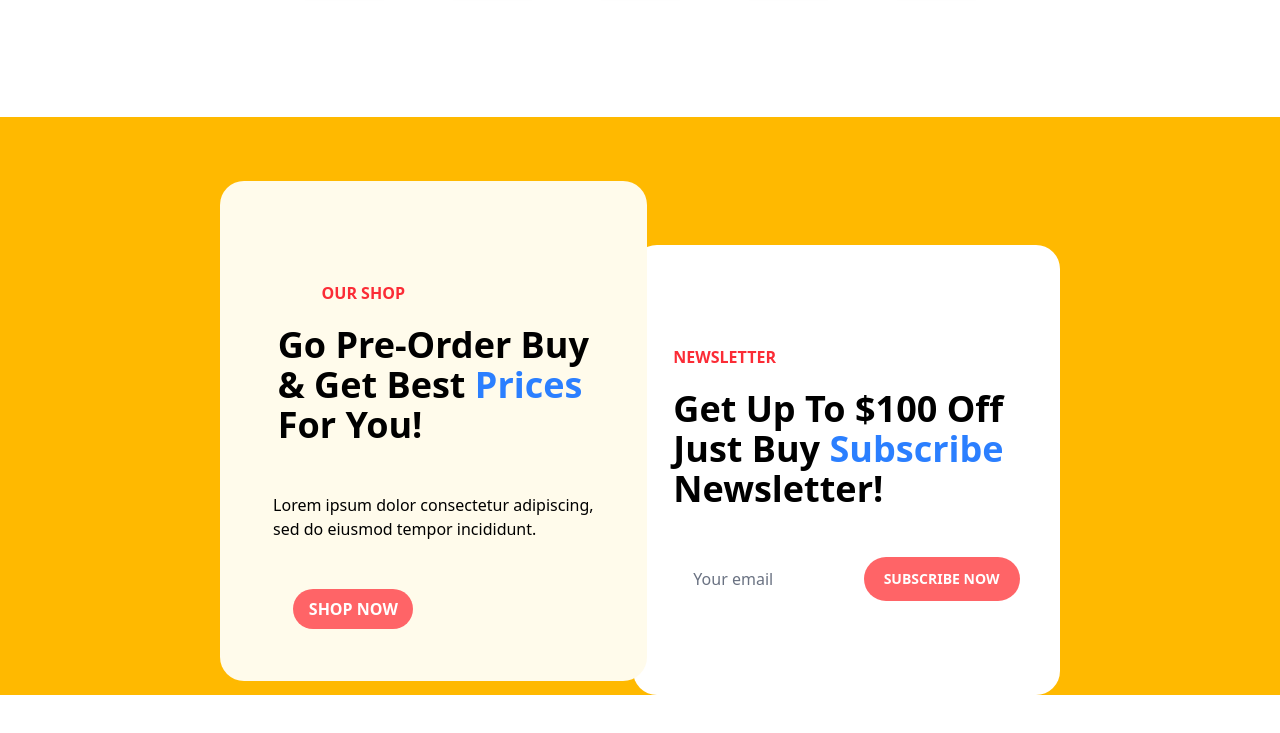
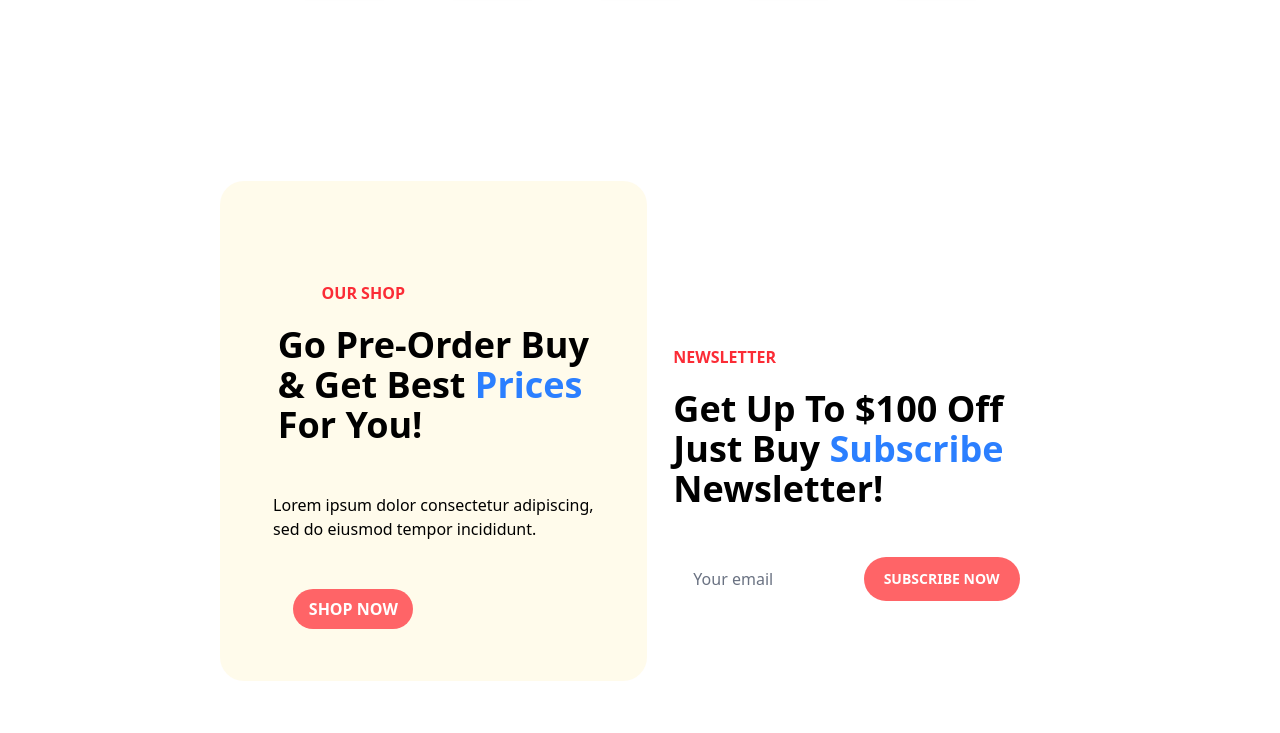
Before and after one commit to PAZZO123/LUGIX_Gaming_site, a website built with Vite: page my-project/index.html in a window 1280 px wide. Shown: the part 2521-3254 px from the top of the page. Built offline with nearby package versions, Linux system fonts and the light colour scheme; files whose address does not match are found by name.

```diff
--- a/my-project/index.html
+++ b/my-project/index.html
@@ -222,7 +222,7 @@
 
     </div>
     <!-- Subscription Section -->
-      <div class="flex mt-30   w-full justify-center bg-amber-400">
+      <div class="flex mt-30   w-full justify-center ">
         <div class="w-1/3 z-20 border-none -mr-50 bg-amber-50 rounded-3xl pt-25 px-7 mt-16  flex flex-col items-center h-[500px]"><h1 class="text-red-500 font-bold w-1/3 -ml-25">OUR SHOP</h1>
       <h1 class="font-bold text-4xl mt-5">Go Pre-Order Buy <br>& Get Best <span class="text-blue-500">Prices </span> <br> For You!</h1>
          <p class="mt-12">Lorem ipsum dolor consectetur adipiscing,<br> sed do eiusmod tempor incididunt.</p>
```
